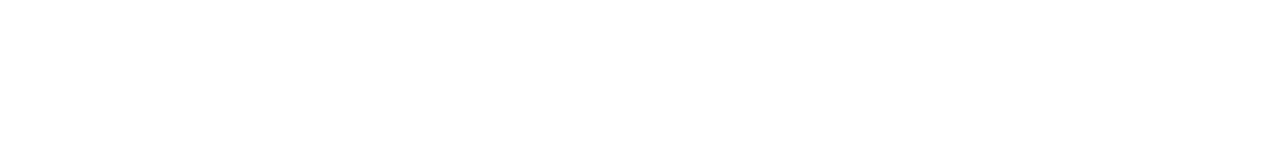
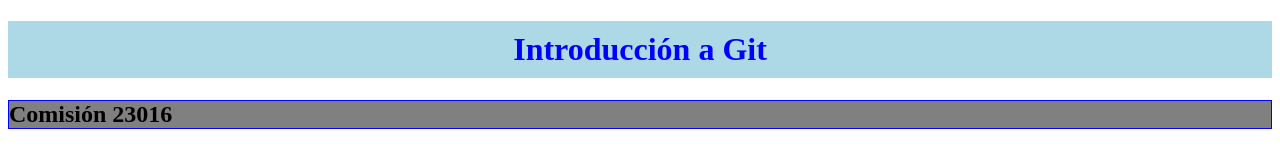
Before and after one commit to JuanPabloNardone/com23016, a plain HTML site: page index.html in a window 1280 px wide. Drawn offline with Linux system fonts and the light colour scheme.

Commit message:
Cambios en HTML y CSS

```diff
--- a/css/estilos.css
+++ b/css/estilos.css
@@ -0,0 +1,10 @@
+h1{
+    color: blue;
+    background-color: lightblue;
+    padding: 10px;
+    text-align: center;
+}
+h2{
+    border: 1px solid blue;
+    background-color: gray;
+}
--- a/index.html
+++ b/index.html
@@ -8,6 +8,7 @@
     <title>Intro a GIT</title>
 </head>
 <body>
-
+    <h1>Introducción a Git</h1>
+    <h2>Comisión 23016</h2>
 </body>
 </html>
```
